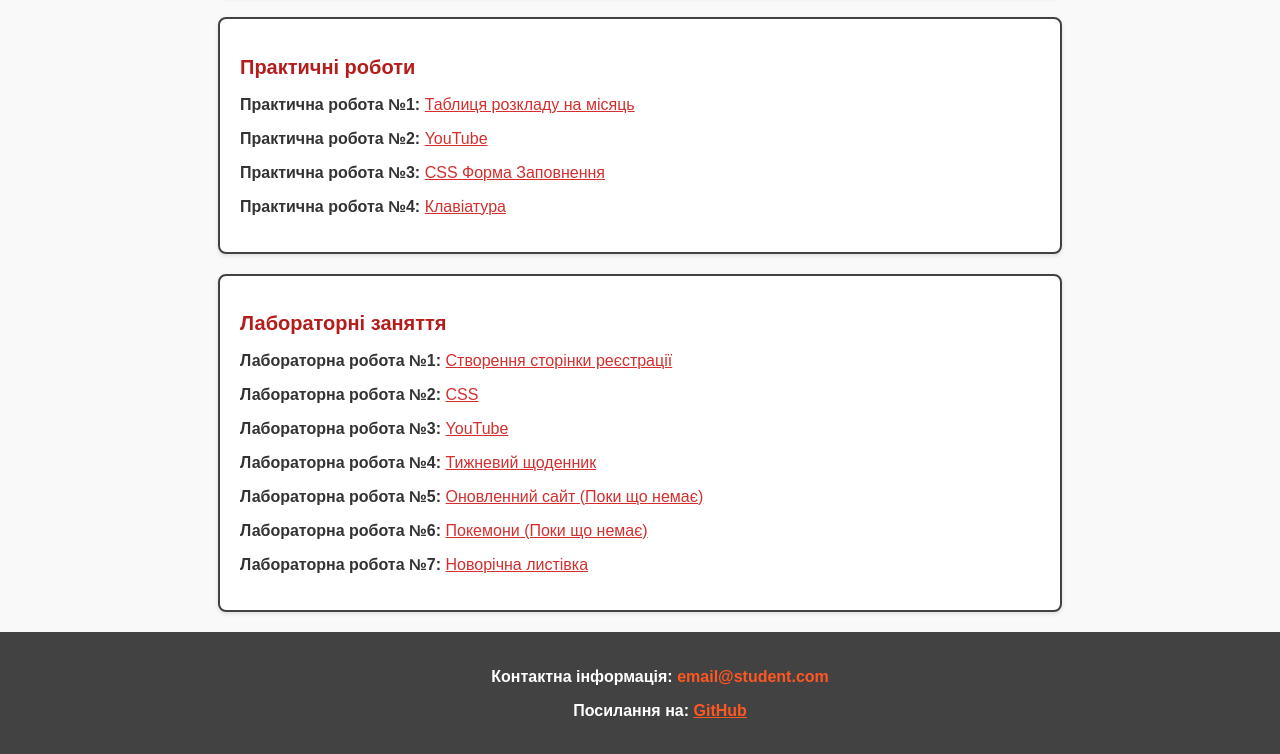
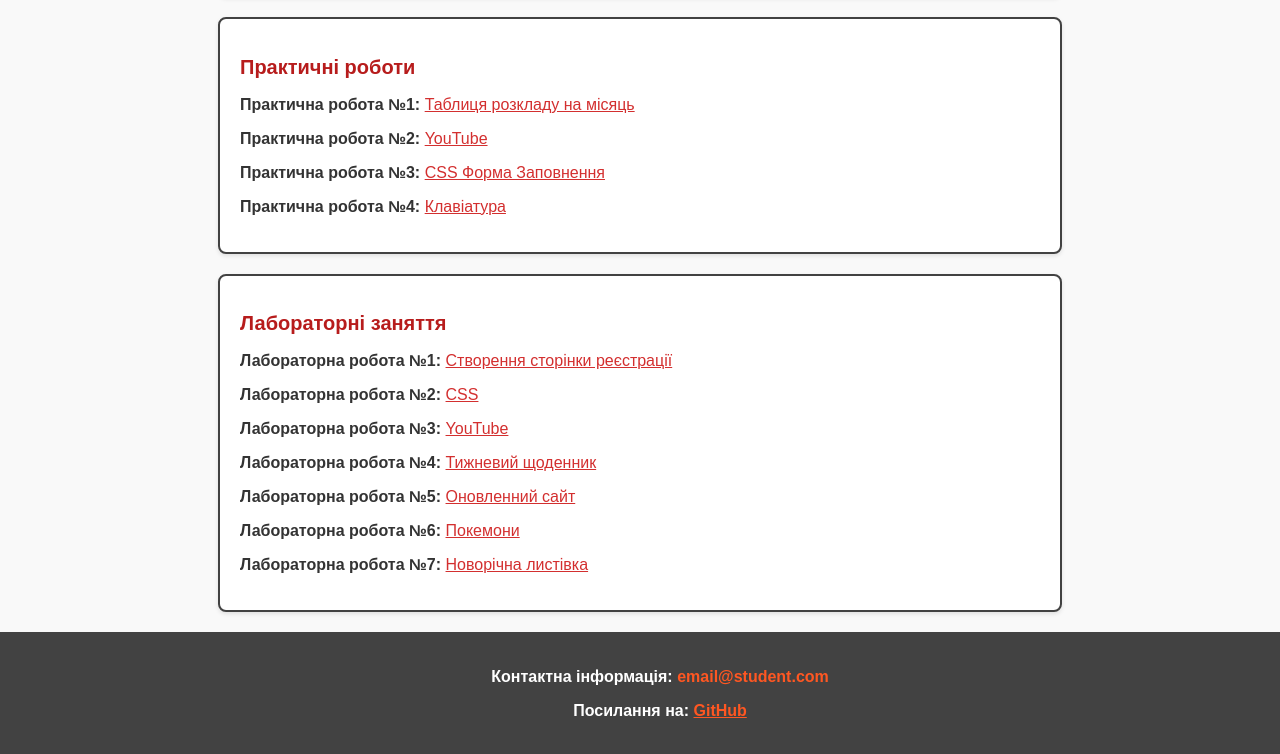
Before and after one commit to Hawker24x/Pr_website, a plain HTML site: page index.html in a window 1280 px wide. Shown: the part 519-1273 px from the top of the page. Drawn offline with Linux system fonts and the light colour scheme.

Commit message:
Add files via upload

```diff
--- a/index.html
+++ b/index.html
@@ -46,8 +46,8 @@
     <p><strong>Лабораторна робота №2:</strong> <a href="Lab2/index.html">CSS</a></p>
     <p><strong>Лабораторна робота №3:</strong> <a href="Laba 3/index.html">YouTube</a></p>
     <p><strong>Лабораторна робота №4:</strong> <a href="Lab4/index.html">Тижневий щоденник</a></p>
-    <p><strong>Лабораторна робота №5:</strong> <a href="">Оновленний сайт (Поки що немає)</a></p>
-    <p><strong>Лабораторна робота №6:</strong> <a href="">Покемони (Поки що немає)</a></p>
+    <p><strong>Лабораторна робота №5:</strong> <a href="">Оновленний сайт</a></p>
+    <p><strong>Лабораторна робота №6:</strong> <a href="">Покемони</a></p>
     <p><strong>Лабораторна робота №7:</strong> <a href="Lab7/index.html">Новорічна листівка</a></p>
 </section>
 
```
